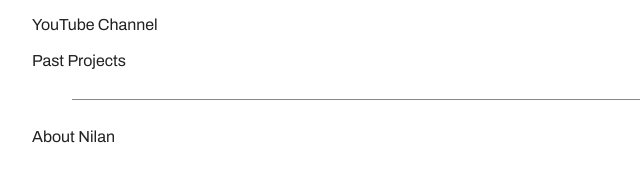
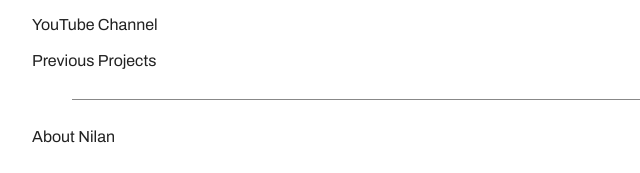
Before and after one commit to marktani/whoami-gatsby4-second, a Gatsby site: page /categories in a window 1280 px wide. Shown: the part 432-605 px from the top of the page, 8-648 px from the left. Built offline with nearby package versions, Linux system fonts and the light colour scheme; Gatsby itself is replaced by a stand-in of ours; some packages are replaced by stand-ins of ours.

Commit message:
projects

```diff
--- a/gatsby-config.js
+++ b/gatsby-config.js
@@ -32,8 +32,8 @@ module.exports = {
         path: '/youtube-channel/',
       },
       {
-        label: 'Past Projects',
-        path: '/past-projects/',
+        label: 'Previous Projects',
+        path: '/projects/',
       },
     ],
     about: [
--- a/src/pages/pages/2019-01-22---past-projects/index.md
+++ b/src/pages/pages/2019-01-22---projects/index.md
@@ -1,10 +1,10 @@
 ---
-title: "Past Projects"
+title: "Projects"
 layout: page
-path: "/past-projects"
+path: "/projects"
 ---
 
-Some past projects I'm proud of:
+## Projects
 
 * At [rideOS](https://rideos.ai), I am building software to efficiently move people and things throughout the world, and I'm helping our partners and customers in the automotive, self-driving car and ridehailing industries to use it.
 
```
